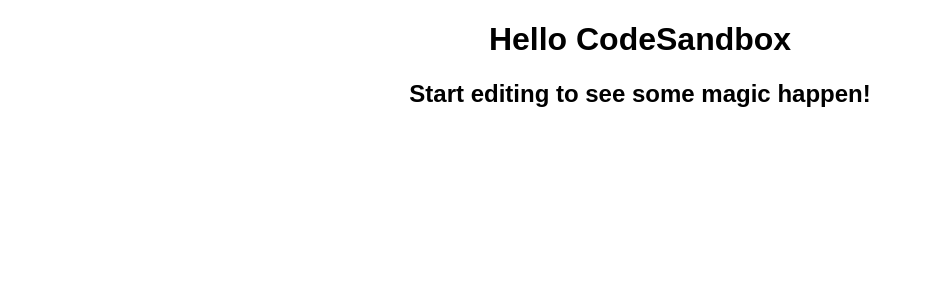
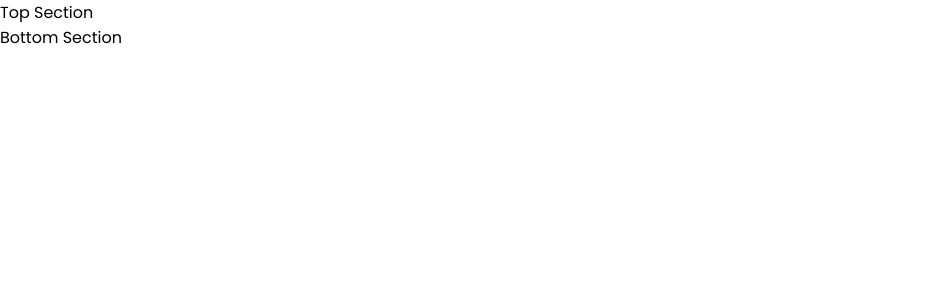
Before and after one commit to JoyShaheb/Social-Proof-Section, a React (Create React App) app: page / in a window 1280 px wide. Shown: the top 300 px of the page, without its empty margins (0-932 px from the left). Built offline with nearby package versions, Linux system fonts and the light colour scheme.

Commit message:
change-1 1. Setting up the Dev environment. 2. setting up components & destructuring them via components/index.js 3. setting up SCSS & font- 'Poppins 4. Importing the Components

```diff
--- a/src/App.js
+++ b/src/App.js
@@ -1,11 +1,13 @@
 import React from "react";
-import "./styles.css";
+import "./styles.scss";
+import { Bottom, Top } from "./components/Index";
 
-export default function App() {
+const App = () => {
   return (
     <div className="App">
-      <h1>Hello CodeSandbox</h1>
-      <h2>Start editing to see some magic happen!</h2>
+      <Top />
+      <Bottom />
     </div>
   );
-}
+};
+export default App;
--- /dev/null
+++ b/src/components/Bottom.js
@@ -0,0 +1,5 @@
+import React from "react";
+const Bottom = () => {
+  return <div className="">Bottom Section </div>;
+};
+export default Bottom;
--- /dev/null
+++ b/src/components/Index.js
@@ -0,0 +1,3 @@
+import Top from "./Top";
+import Bottom from "./Bottom";
+export { Top, Bottom };
--- /dev/null
+++ b/src/components/Top.js
@@ -0,0 +1,5 @@
+import React from "react";
+const Top = () => {
+  return <div className="">Top Section </div>;
+};
+export default Top;
--- a/src/styles.css
+++ /dev/null
@@ -1,4 +0,0 @@
-.App {
-  font-family: sans-serif;
-  text-align: center;
-}
--- /dev/null
+++ b/src/styles.scss
@@ -0,0 +1,11 @@
+@import url('https://fonts.googleapis.com/css2?family=Poppins:wght@300;400;500;600;700;800;900&display=swap');
+*{
+  margin: 0px;
+  padding: 0px;
+  box-sizing: border-box;
+  body{
+    font-family: 'Poppins';
+    width:100%;
+    min-height: 100vh;
+  }
+}
```
Also changed, not shown: package.json (+3 -6 lines).
